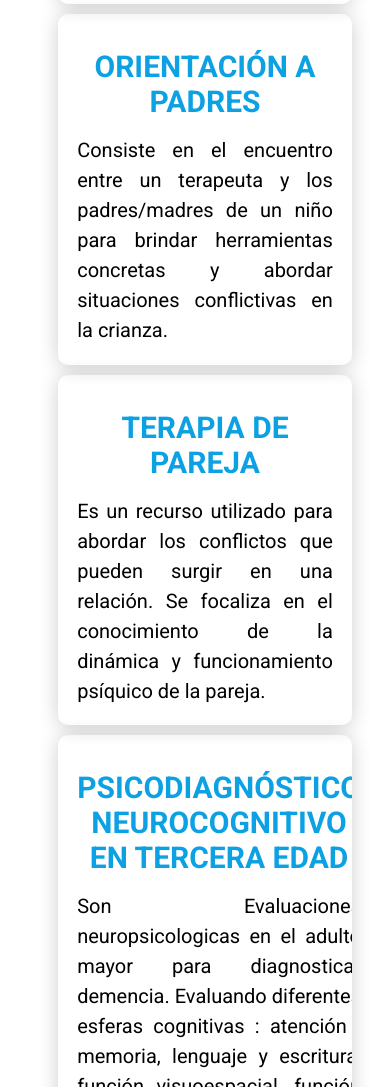
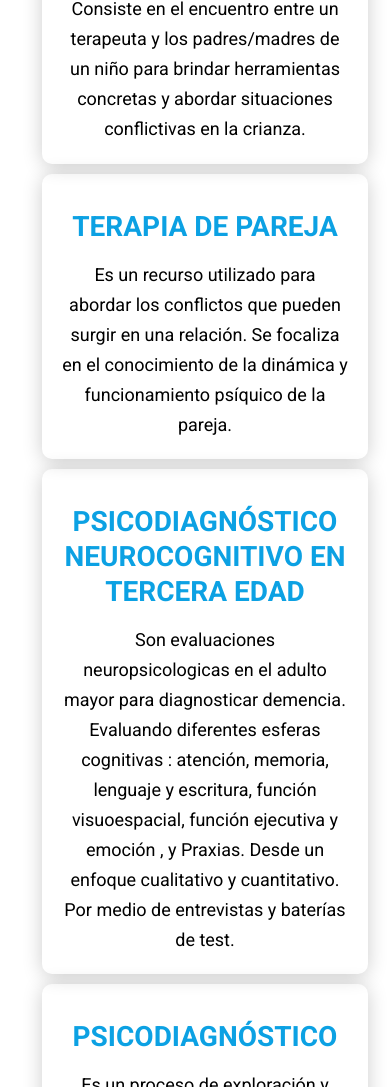
Before and after one commit to macamrs/Brujulapsi-Final, a website: page index.html in a window 390 px wide. Shown: the part 4780-5867 px from the top of the page. Drawn offline with Linux system fonts and the light colour scheme; some packages are replaced by stand-ins of ours; a script that the page names is missing.

Commit message:
Cambio de font size en cards en section 4

```diff
--- a/index.html
+++ b/index.html
@@ -245,9 +245,7 @@
                 <!-- TARJETA INDIVIDUAL -->
                 <div class="texto-tarjeta__section4 item-next">
                     <h3>ORIENTACIÓN A PADRES</h3>
-                    <p>Consiste en el encuentro entre un terapeuta y los padres/madres de un niño
-                    para brindar herramientas concretas y abordar situaciones conflictivas en la
-                    crianza.</p>
+                    <p>Consiste en el encuentro entre un terapeuta y los padres/madres de un niño para brindar herramientas concretas y abordar situaciones conflictivas en la crianza.</p>
                 </div>
 
                 <!-- TARJETA INDIVIDUAL -->
@@ -287,7 +285,7 @@
                 <!-- TARJETA INDIVIDUAL -->
                 <div class="texto-tarjeta__section4 item-active">
                     <h3>PSICODIAGNÓSTICO NEUROCOGNITIVO EN TERCERA EDAD</h3>
-                    <p>Son Evaluaciones neuropsicologicas en el adulto mayor para diagnosticar demencia. Evaluando diferentes esferas cognitivas : atención , memoria, lenguaje y escritura, función visuoespacial, función ejecutiva y emoción , y Praxias. Desde un enfoque cualitativo y cuantitativo . Por medio de entrevistas y baterías de test.</p>
+                    <p>Son evaluaciones neuropsicologicas en el adulto mayor para diagnosticar demencia. Evaluando diferentes esferas cognitivas : atención, memoria, lenguaje y escritura, función visuoespacial, función ejecutiva y emoción , y Praxias. Desde un enfoque cualitativo y cuantitativo. Por medio de entrevistas y baterías de test.</p>
                 </div>
 
                 <!-- TARJETA INDIVIDUAL -->
--- a/scss/pages/_section4.scss
+++ b/scss/pages/_section4.scss
@@ -136,7 +136,7 @@
 
 @media screen and (max-width: 1100px) {
     .section4 {
-        padding: 3rem;
+        padding: 2rem;
 
         .terapias__section4 {
             .track-tarjetas__section4 {
@@ -162,17 +162,26 @@
                 .texto-tarjeta__section4 {
                     transition: none;
 
+                    h3 {
+                        font-size: 28px;
+                    }
+
+                    p {
+                        font-size: 18px;
+                        text-align: center;
+                    }
+
                     &:hover {
                         background-color: #FFFFFF;
                         transform: none;
 
                         h3 {
                             color: $color-principal;
-                            font-size: 30px;
+                            font-size: 28px;
                         };
 
                         p {
-                            font-size: 20px;
+                            font-size: 18px;
                             color: black;
                         }
                     }
```
Also changed, not shown: css/main.css.
